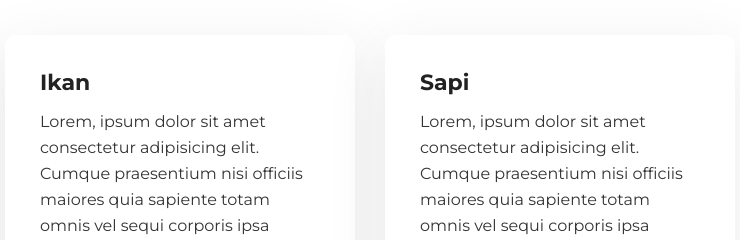
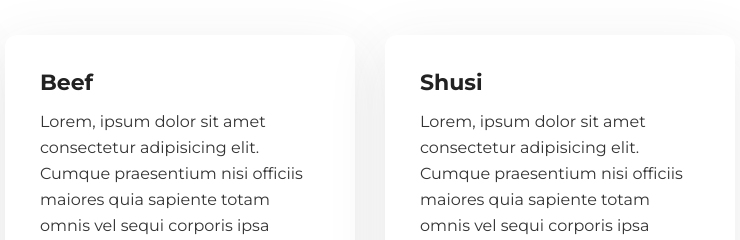
Before and after one commit to jpuang/module2-solution, a plain HTML site: page index.html in a window 1280 px wide. Shown: the part 248-488 px from the top of the page, 460-1200 px from the left. Drawn offline with Linux system fonts and the light colour scheme.

Commit message:
Update index.html

```diff
--- a/index.html
+++ b/index.html
@@ -69,7 +69,7 @@
          <div class="column is-4-desktop">
             <div class="card card-lg">
                <div class="card-body">
-                  <h3 class="card-title h5">Ikan</h3>
+                  <h3 class="card-title h5">Beef</h3>
                   <p class="card-text content">Lorem, ipsum dolor sit amet consectetur adipisicing elit. Cumque
                      praesentium
                      nisi officiis maiores quia sapiente totam omnis vel sequi corporis ipsa incidunt reprehenderit
@@ -82,7 +82,7 @@
          <div class="column is-4-desktop">
             <div class="card card-lg">
                <div class="card-body">
-                  <h3 class="card-title h5">Sapi</h3>
+                  <h3 class="card-title h5">Shusi</h3>
                   <p class="card-text content">Lorem, ipsum dolor sit amet consectetur adipisicing elit. Cumque praesentium nisi officiis maiores quia sapiente totam omnis vel sequi corporis ipsa incidunt reprehenderit recusandae maxime perspiciatis iste placeat architecto.</p>
                </div>
             </div>
```
